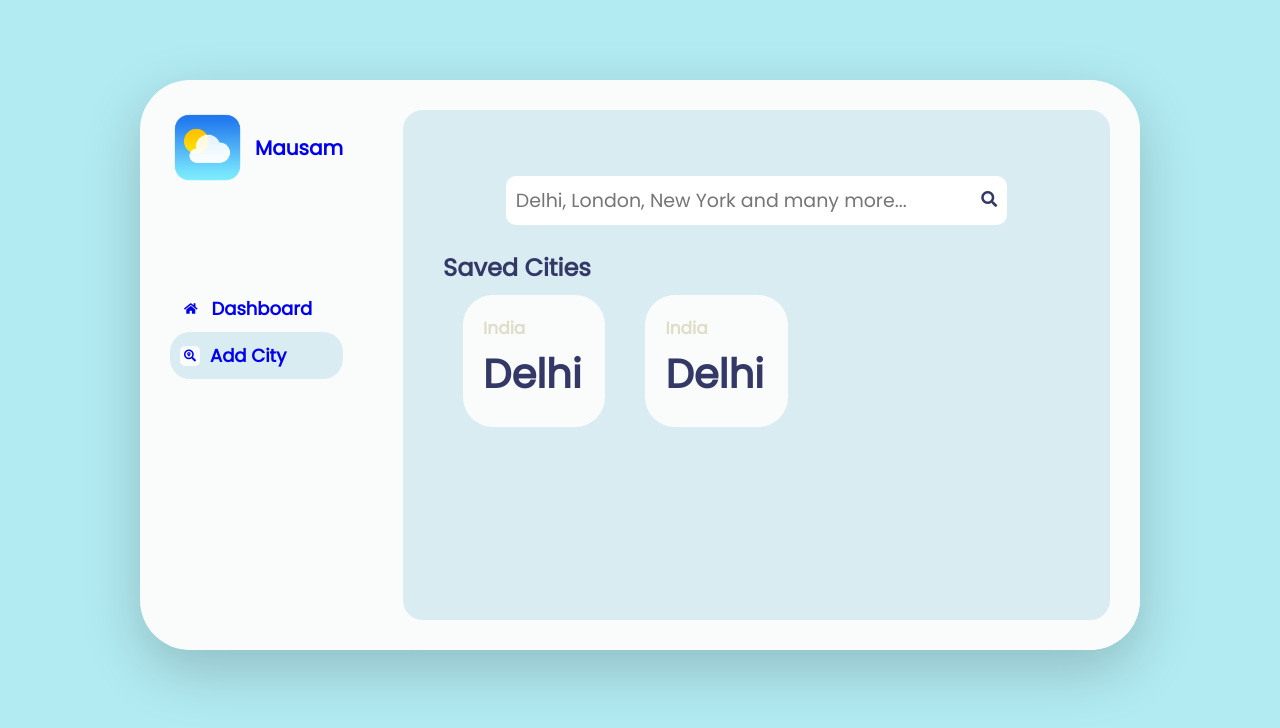
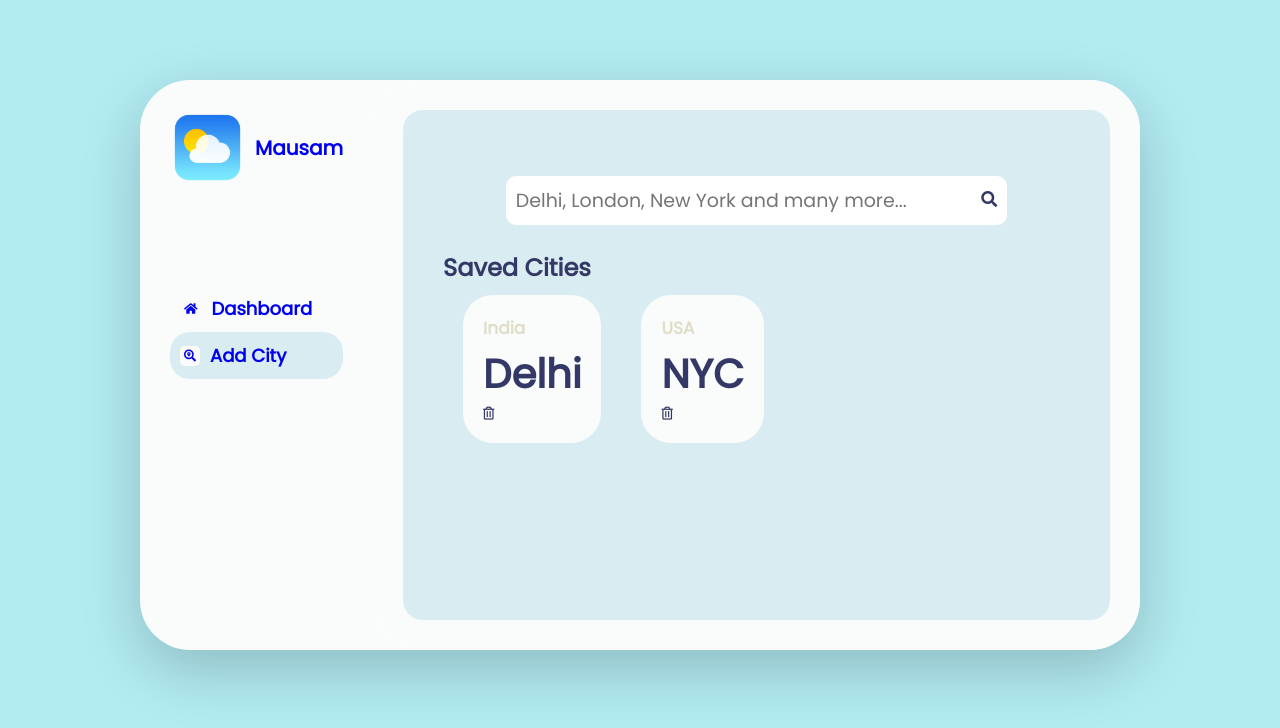
Before and after one commit to gryffindor-2020/Mausam, a React (Create React App) app: page /add-location in a window 1280 px wide. Shown: the top 728 px of the page. Built offline with nearby package versions, Linux system fonts and the light colour scheme.

Commit message:
Added API,Save City

```diff
--- a/public/css/style.css
+++ b/public/css/style.css
@@ -74,7 +74,8 @@ a:visited {
   .highlights__tile {
     border-radius: 30px;
     padding: 2rem;
-    background-color: #f9fcfb; }
+    background-color: #f9fcfb;
+    max-width: 14rem; }
     .highlights__tile--heading {
       color: #dfddc7;
       font-size: 1.7rem; }
@@ -92,6 +93,8 @@ a:visited {
       margin-left: 0.4rem; }
     .highlights__tile--comment {
       font-weight: 100;
+      font-size: 1.3rem; }
+    .highlights__tile--delete {
       font-size: 1.3rem; }
 
 .user-profile {
@@ -182,6 +185,7 @@ a:visited {
   .saved-cities__heading {
     font-size: 2.4rem; }
   .saved-cities__tiles {
-    display: flex; }
+    display: flex;
+    flex-wrap: wrap; }
     .saved-cities__tiles > * {
       margin: 1rem 2rem; }
--- a/public/sass/_add-city.scss
+++ b/public/sass/_add-city.scss
@@ -58,6 +58,7 @@
   }
   &__tiles {
     display: flex;
+    flex-wrap: wrap;
     & > * {
       margin: 1rem 2rem;
     }
--- a/public/sass/_highlights.scss
+++ b/public/sass/_highlights.scss
@@ -15,6 +15,7 @@
     border-radius: 30px;
     padding: 2rem;
     background-color: $color-white;
+    max-width: 14rem;
     &--heading {
       color: $font-color-light;
       font-size: 1.7rem;
@@ -37,5 +38,8 @@
       font-weight: 100;
       font-size: 1.3rem;
     }
+    &--delete {
+      font-size: 1.3rem;
+    }
   }
 }
--- a/src/Components/AddLocation.js
+++ b/src/Components/AddLocation.js
@@ -16,7 +16,7 @@ function AddLocation() {
     async function fetchData() {
       const res = await axios.get(API_URL);
       if (res.data.length > 5) {
-        res.data.length -= res.data.length - 5;
+        res.data.length = 5;
       }
       setResults(res.data);
     }
--- a/src/Components/App.js
+++ b/src/Components/App.js
@@ -1,23 +1,37 @@
-import React from 'react';
-import {
-  BrowserRouter as Router,
-  Route
-} from "react-router-dom";
+import React, { useState } from "react";
+import { BrowserRouter as Router, Route } from "react-router-dom";
 
 import Nav from "./Nav";
 import Dashboard from "./Dashboard";
 import AddLocation from "./AddLocation";
+import { CityContext } from "./Context";
+
 function App() {
+  const [city, setCity] = useState(localStorage.getItem("LONG_LAT"));
+  const cities = [
+    {
+      name: "Delhi",
+      country: "India",
+      lat: 28.57,
+      lon: 77.1,
+    },
+    {
+      name: "NYC",
+      country: "USA",
+    },
+  ];
+  localStorage.setItem("SAVED_CITIES_MAUSAM", JSON.stringify(cities));
   return (
     <Router>
-      <div className="container">
-      <Nav/>
-      <Route exact path="/" component={Dashboard}/>
-      <Route exact path="/dashboard" component={Dashboard}/>
-      <Route exact path="/add-location" component={AddLocation}/>
-    </div>
+      <CityContext.Provider value={{ city, setCity }}>
+        <div className="container">
+          <Nav />
+          <Route exact path="/" component={Dashboard} />
+          <Route exact path="/dashboard" component={Dashboard} />
+          <Route exact path="/add-location" component={AddLocation} />
+        </div>
+      </CityContext.Provider>
     </Router>
-
   );
 }
 
--- /dev/null
+++ b/src/Components/Context.js
@@ -0,0 +1,7 @@
+import { createContext } from "react";
+
+export const CityContext = createContext(
+  localStorage.getItem("ACTIVE_LONG_LAT")
+);
+
+export const CityDataContext = createContext({});
--- a/src/Components/Highlights.js
+++ b/src/Components/Highlights.js
@@ -1,32 +1,35 @@
-import React from "react";
+import React, { useContext } from "react";
 import Tile from "./HighlightTile";
-function Highlights(){
-
+// import { CityContext } from "./Context";
+function Highlights() {
+  // const { city, setCity } = useContext(CityContext);
   const data = [
     {
-        type : "UV Index",
-        value : "5"
+      type: "UV Index",
+      value: "5",
     },
     {
-  type:"Wind Status",
-  value:"16",
-  unit:"km/hr",
-  comment:"WSW"
+      type: "Wind Status",
+      value: "16",
+      unit: "km/hr",
+      comment: "WSW",
     },
     {
-      type:"Visibility",
-      value:"12",
-      unit:"km",
-      comment:"Average"
-    }
-]
-    return <div className="highlights">
-              <h2 className="highlights__heading">Today's Highlights</h2>
-              <div className="highlights__info">
-                {data.map((el,index) => {
-                  return <Tile object={el} key={index}/>
-                })}
-              </div>
-          </div>
+      type: "Visibility",
+      value: "12",
+      unit: "km",
+      comment: "Average",
+    },
+  ];
+  return (
+    <div className="highlights">
+      <h2 className="highlights__heading">Today's Highlights</h2>
+      <div className="highlights__info">
+        {data.map((el, index) => {
+          return <Tile object={el} key={index} />;
+        })}
+      </div>
+    </div>
+  );
 }
 export default Highlights;
--- a/src/Components/SavedCities.js
+++ b/src/Components/SavedCities.js
@@ -1,22 +1,13 @@
 import React from "react";
-import HighlightTile from "./HighlightTile";
+import SavedCityTile from "./SavedCityTile";
 function SavedCities() {
-  const cities = [
-    {
-      value: "Delhi",
-      type: "India",
-    },
-    {
-      value: "Delhi",
-      type: "India",
-    },
-  ];
+  const cities = JSON.parse(localStorage.getItem("SAVED_CITIES_MAUSAM"));
   return (
     <div className="saved-cities">
       <h2 className="saved-cities__heading">Saved Cities</h2>
       <div className="saved-cities__tiles">
         {cities.map((city) => {
-          return <HighlightTile object={city} />;
+          return <SavedCityTile object={city} />;
         })}
       </div>
     </div>
--- /dev/null
+++ b/src/Components/SavedCityTile.js
@@ -0,0 +1,21 @@
+import React from "react";
+
+function SavedCityTile(props) {
+  function handleClick() {
+    let savedCities = JSON.parse(localStorage.getItem("SAVED_CITIES_MAUSAM"));
+    console.log(savedCities);
+  }
+  return (
+    <div className="highlights__tile">
+      <h3 className="highlights__tile--heading">{props.object.country}</h3>
+      <div className="highlights__tile--data">
+        <h1 className="highlights__tile--value">{props.object.name}</h1>
+      </div>
+      <i
+        className="far fa-trash-alt highlights__tile--delete"
+        onClick={handleClick}
+      />
+    </div>
+  );
+}
+export default SavedCityTile;
--- a/src/Components/SearchResultIndividual.js
+++ b/src/Components/SearchResultIndividual.js
@@ -2,10 +2,55 @@ import React from "react";
 
 function SearchResult(props) {
   const data = props.data;
+  function containsObject(obj, list) {
+    var i;
+    for (i = 0; i < list.length; i++) {
+      if (list[i].lat === obj.lat && list[i].lon === obj.lon) {
+        return true;
+      }
+    }
+
+    return false;
+  }
+  let cities = JSON.parse(localStorage.getItem("SAVED_CITIES_MAUSAM"));
+  const ifAlreadyInSavedCities = containsObject(
+    {
+      name: data.name,
+      country: data.country,
+      lat: data.lat,
+      lon: data.lon,
+    },
+    cities
+  );
+
+  function handleClick() {
+    let savedCities = JSON.parse(localStorage.getItem("SAVED_CITIES_MAUSAM"));
+    savedCities = [
+      ...savedCities,
+      {
+        name: data.region,
+        country: data.country,
+        lat: data.lat,
+        lon: data.lon,
+      },
+    ];
+    localStorage.setItem("SAVED_CITIES_MAUSAM", JSON.stringify(savedCities));
+    savedCities = JSON.parse(localStorage.getItem("SAVED_CITIES_MAUSAM"));
+    console.log(savedCities);
+  }
+
   return (
-    <div className="search-result__individual">
+    <div
+      className="search-result__individual"
+      onClick={ifAlreadyInSavedCities ? null : handleClick}
+    >
       <span className="search-result__text">{data.name}</span>
-      <i className="fas fa-plus-square search-result__icon" />
+      {ifAlreadyInSavedCities && (
+        <i className="search-result__icon fas fa-check-square" />
+      )}
+      {!ifAlreadyInSavedCities && (
+        <i className="fas fa-plus-square search-result__icon" />
+      )}
     </div>
   );
 }
--- a/src/Components/UserProf.js
+++ b/src/Components/UserProf.js
@@ -1,22 +1,27 @@
-import React, { useState, useEffect } from "react";
+import React, { useState, useEffect, useContext } from "react";
 import axios from "axios";
 
+import { CityContext } from "./Context";
+
 function Prof() {
+  const [isLoading, setIsLoading] = useState(true);
   const [location, setLocation] = useState({});
   const [current, setCurrent] = useState({});
-  const latLon = "28.67,77.22";
+
+  const { city, setCity } = useContext(CityContext);
+
   const API_KEY = "5f38a955153345aebbc145451200410";
-  const API_URL = `http://api.weatherapi.com/v1/current.json?key=${API_KEY}&q=${latLon}`;
+  const API_URL = `http://api.weatherapi.com/v1/current.json?key=${API_KEY}&q=${city}`;
 
   useEffect(() => {
-    async function fetchData() {
-      const res = await axios.get(API_URL);
-      setLocation(res.data.location);
-      setCurrent(res.data.current);
+    function fetchData() {
+      axios.get(API_URL).then((res) => {
+        setLocation(res.data.location);
+        setCurrent(res.data.current);
+        setIsLoading(false);
+      });
     }
     fetchData();
-    console.log(location);
-    console.log(current);
   }, []);
 
   return (
@@ -28,13 +33,16 @@ function Prof() {
       <div className="date">{location.localtime}</div>
       <h1 className="today">Today</h1>
       <div className="temperature">
-        {/* <img
-          src={current.condition.icon}
-          className="temperature__img"
-          alt="Current Weather icon"
-        /> */}
-        <h1 className="temperature__value">33</h1>
+        {!isLoading && (
+          <img
+            src={current.condition.icon}
+            className="temperature__img"
+            alt="Current Weather icon"
+          />
+        )}
+        <h1 className="temperature__value">{current.temp_c}</h1>
         <span className="temperature__unit">&#176; C</span>
+        {console.log(current.condition)}
       </div>
     </div>
   );
```
